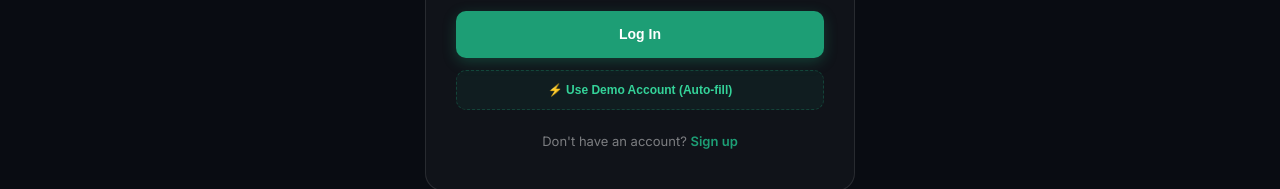
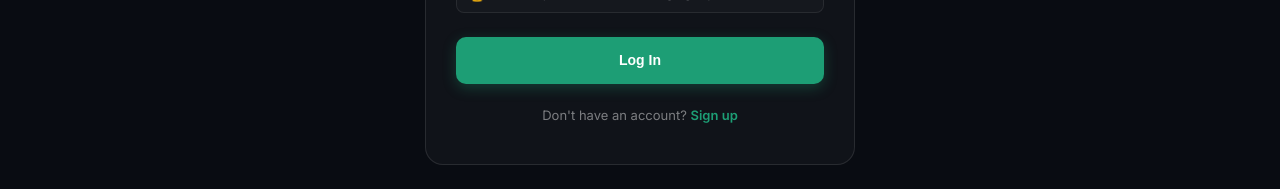
Before and after one commit to RAGHURAJ09/SchemaMorph-AI, a React (Vite) app in the folder frontend/: page /login in a window 1280 px wide. Shown: the part 535-724 px from the top of the page. Built offline with nearby package versions, Linux system fonts and the light colour scheme; no server answers.

Commit message:
Remove demo credential autofill from login

```diff
--- a/frontend/src/pages/Login.jsx
+++ b/frontend/src/pages/Login.jsx
@@ -64,11 +64,6 @@ export default function Login() {
     }
   }
 
-  const fillDemoCredentials = () => {
-    setEmail('pipeline_tester@schemamorph.ai')
-    setPassword('TestPassword123!')
-    toast('Demo credentials applied!', { icon: '⚡' })
-  }
 
   return (
     <div style={{ minHeight:'100vh', background:'radial-gradient(ellipse 60% 40% at 50% 0%,rgba(29,158,117,0.1) 0%,transparent 60%),#090c12', display:'flex', alignItems:'center', justifyContent:'center', padding:'24px', paddingTop:'86px', fontFamily:'Inter,system-ui,sans-serif' }}>
@@ -147,31 +142,7 @@ export default function Login() {
             {loading ? 'Logging in...' : 'Log In'}
           </button>
 
-          {/* Quick Demo Credentials */}
-          <button
-            type="button"
-            onClick={fillDemoCredentials}
-            style={{
-              width: '100%',
-              padding: '10px 14px',
-              marginTop: 12,
-              background: 'rgba(29, 158, 117, 0.08)',
-              color: '#34d399',
-              border: '1px dashed rgba(29, 158, 117, 0.3)',
-              borderRadius: 10,
-              fontSize: 12,
-              fontWeight: 600,
-              fontFamily: 'Space Grotesk,sans-serif',
-              cursor: 'pointer',
-              display: 'flex',
-              alignItems: 'center',
-              justifyContent: 'center',
-              gap: 6,
-              transition: 'all 0.2s',
-            }}
-          >
-            ⚡ Use Demo Account (Auto-fill)
-          </button>
+
         </form>
 
         <p style={{ marginTop:22, textAlign:'center', fontSize:13, color:'rgba(255,255,255,0.45)' }}>
```
